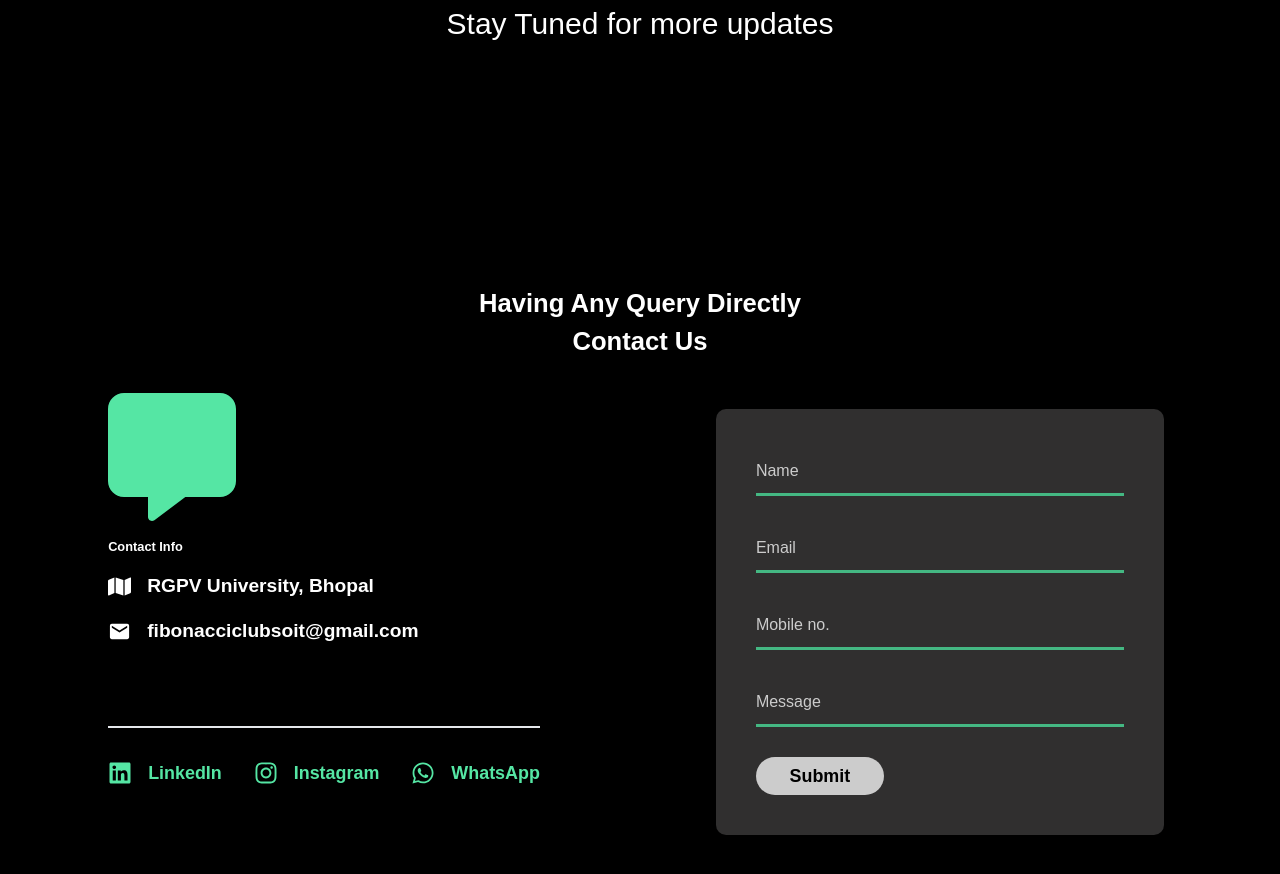
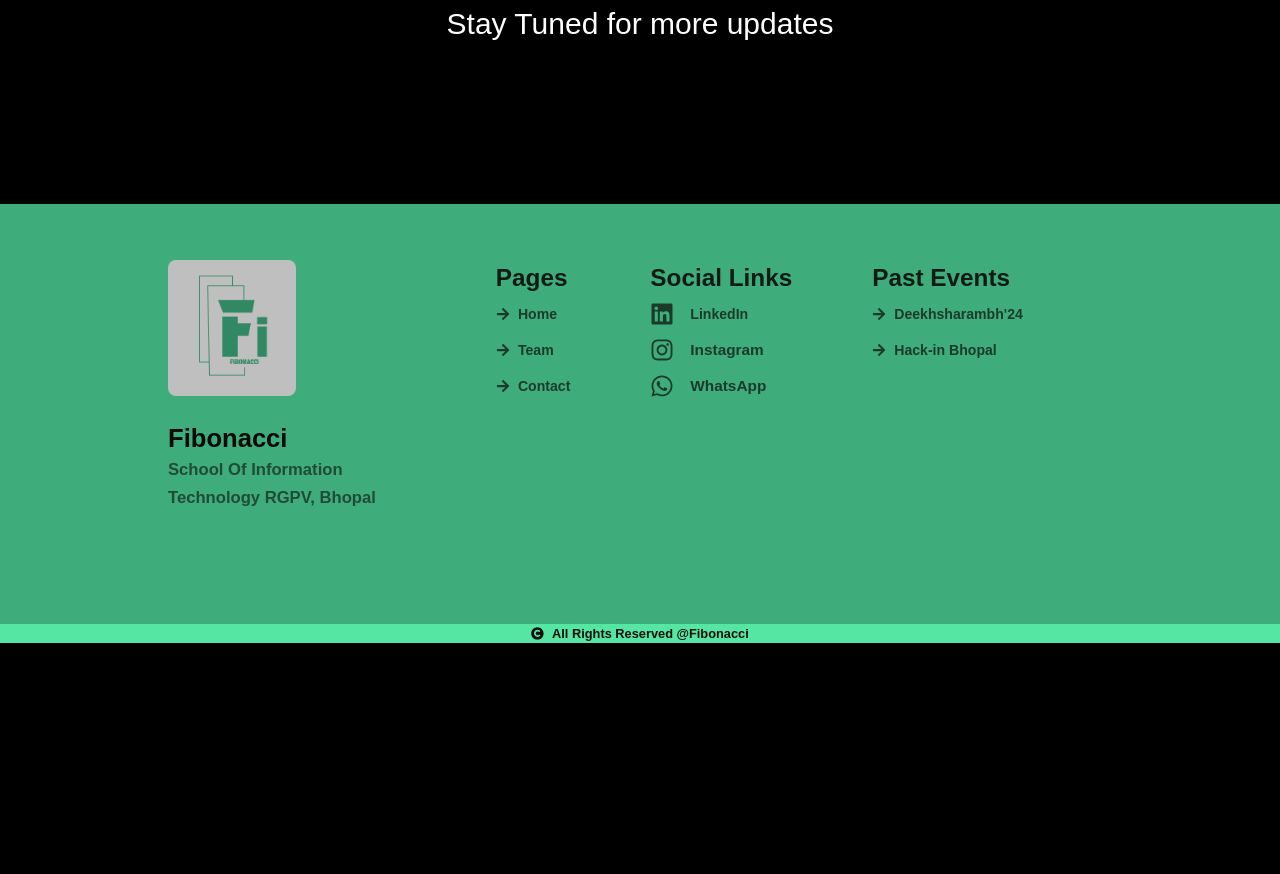
Before and after one commit to NitinChakrawarti/Fibonacci-soit, a React (Vite) app: page /fibohack in a window 1280 px wide. Shown: the part 620-1494 px from the top of the page. After the commit the page ends 1263 px from the top, so only its background shows below. Built offline with nearby package versions, Linux system fonts and the light colour scheme.

Commit message:
Update footer.jsx

```diff
--- a/src/components/footer.jsx
+++ b/src/components/footer.jsx
@@ -1,140 +1,72 @@
-import React, { useState } from "react";
-import "../style/contact.css";
-import { FaMap } from "react-icons/fa";
-import { FaMessage } from "react-icons/fa6";
-import { MdMail } from "react-icons/md";
+import React from "react";
+import Logo from "../assets/fibologo.png";
 import { Link } from "react-router-dom";
-import { FaLinkedin, FaInstagram, FaWhatsapp } from "react-icons/fa";
-import { Fade, Slide } from "react-awesome-reveal";
+import { FaInstagram, FaLinkedin, FaTwitter, FaWhatsapp } from "react-icons/fa";
+import { FaCopyright } from "react-icons/fa";
+import { FaArrowRight } from "react-icons/fa";
+import { Fade } from "react-awesome-reveal";
 
-const Contact = () => {
-  const [send, setSend] = useState(false);
-  const [name, setname] = useState("");
-  const [email, setemail] = useState("");
-  const [number, setnumber] = useState("");
-  const [message, setmessage] = useState("");
-
-  const formSubmit = async (event) => {
-    event.preventDefault();
-    const formData = new FormData(event.target);
-
-    formData.append("access_key", `${import.meta.env.VITE_KEY_FORMAPI}`);
-
-    const object = Object.fromEntries(formData);
-    const json = JSON.stringify(object);
-
-    const res = await fetch("https://api.web3forms.com/submit", {
-      method: "POST",
-      headers: {
-        "Content-Type": "application/json",
-        Accept: "application/json"
-      },
-      body: json
-    }).then((res) => res.json());
-
-    if (res.success) {
-      console.log("Success", res);
-      setemail("")
-      setname("")
-      setnumber("")
-      setmessage("")
-
-      var btn = document.getElementById("btn");
-      var btnText = document.getElementById("btnText");
-      btnText.innerHTML = "Done";
-      btn.classList.add("active");
-      btn.classList.add("pl-8");
-
-    }
-  };
-
+export default function Footer() {
 
     return (
         <>
-      <div className="pt-40">
-        <div className="contact_us_header text-center text-[2vmax] font-bold flex justify-center">
-          <p>Having Any Query Directly <br></br>
-            Contact Us
+            <Fade duration="2000" >
+                <div className='text-text_light mt-20 pb-8 md:px-10 bg-primary opacity-75 flex justify-between'>
+                    <div className='pl-8  lg:px-32  md:pb-20 pt-14 text-3xl text-white flex lg:flex-row flex-col md:gap-16 lg:gap-6 gap-6'>
+                        <div className=" flex sm:flex-col flex-row lg:flex-col md:flex-row md:gap-20 sm:gap-0 lg:gap-2 gap-8">
+                            <img className="w-[10vmax] rounded-lg" src={Logo} />
+                            <div className="flex flex-col lg:gap-0 md:gap-10 gap-0 md:justify-center ">
+                                <h1 className="font-extrabold  md:pt-4 md:text-[4vmax] lg:text-[2vmax] text-text_dark">
+                                    Fibonacci
+                                </h1>
+                                <p className="lg:text-[1.3vmax] text-[1.9vmax] text-text_dark/60 font-bold lg:leading-7"> School Of Information
+                                    <br></br> Technology RGPV, Bhopal
                                 </p>
                             </div>
-        <div className=" bg-black">
-          <Fade duration={1400}>
-            <div className="contact_us_body lg:-mb-12 flex  lg:flex-row flex-col md:flex-col justify-center md:items-start md:px-10 flex-wrap items-center lg:items-start  lg:pl-0  bg-black ">
-              <div className="contact_left md:w-fit lg:mt-8 md:mt-32 flex flex-col gap-4 justify-center lg:justify-start px-8 items-start">
-                <p className="lg:text-[10vmax] text-[6vmax] "> <FaMessage color="#55e6a4" />
-                </p>
+                        </div>
+                        <div className=" md:mt-16 lg:mt-0  mt-8">
+                            <div className="flex sm:flex-row flex-wrap lg:flex-row w-[100%] lg:justify-start gap-8 md:gap-36 lg:gap-20 lg:pl-24">
+                                <div className=" flex flex-row gap-8 md:gap-32 lg:gap-20 ">
+                                    <div className=" md:w-auto w-[16vmax]">
+                                        <h1 className="lg:text-[1.9vmax] md:text-[3vmax] text-text_dark/90 font-bold">Pages</h1>
+                                        <ul className="text-text_dark/70 flex flex-col lg:gap-0 gap-4 md:leading-9  leading-3 lg:pt-0 pt-4 md:pt-8 ">
+                                            <Link to="/" className="hover:text-text_dark text-[1.9vmax] lg:text-[1.1vmax] font-bold flex items-center gap-2"> <FaArrowRight />  Home</Link>
+                                            {/* <Link to="/about" className="hover:text-text_dark text-[1.9vmax] lg:text-[1.1vmax] font-bold flex items-center gap-2"> <FaArrowRight />  About</Link> */}
+                                            <Link to="/team" className="hover:text-text_dark text-[1.9vmax] lg:text-[1.1vmax] font-bold flex items-center gap-2"> <FaArrowRight />  Team</Link>
+                                            <Link to="/contact" className="hover:text-text_dark text-[1.9vmax] lg:text-[1.1vmax] font-bold flex items-center gap-2"> <FaArrowRight />  Contact</Link>
+                                            {/* <Link to="/" className="hover:text-text_dark text-[1.9vmax] lg:text-[1.1vmax] font-bold flex items-center gap-2"> <FaArrowRight />  Privacy Policy</Link>
+                                            <Link to="/about" className="hover:text-text_dark text-[1.9vmax] lg:text-[1.1vmax] font-bold flex items-center gap-2"> <FaArrowRight />  Disclaimer</Link> */}
+                                        </ul>
+                                    </div>
 
-                <p className="md:text-[2vmax] lg:text-[1vmax] md:font-bold">Contact Info</p>
-                <p className="flex items-center gap-4">
-                  <FaMap size="1.8vmax" />
-                  <span className="text-[1.5vmax] font-bold md:text-nowrap ">RGPV University, Bhopal</span>
-                </p>
-                <p className="flex items-center gap-4">
-                  <MdMail size="1.8vmax" />
-                  {/* <span className="text-[1.5vmax] font-bold"> fibonacciclubsoit@gmail.com</span> */}
-                  <Link
-                    to='#'
-                    onClick={(e) => {
-                      window.location.href = "mailto:fibonacciclubsoit@gmail.com";
-                      e.preventDefault();
-                    }}
-                    className="text-[1.8vmax] lg:text-[1.5vmax] font-bold"
-                  >
-                    fibonacciclubsoit@gmail.com
-                  </Link>
-                </p>
-                <div className="pt-4 mt-16 border-t-2 lg:mr-36">
-                  <ul className="text-primary flex flex-row gap-8 pt-4">
-                    <Link to="https://www.linkedin.com/in/fibonacci-soit/" className="  duration-300 hover:drop-shadow-custom-glow  hover:text-text_dark   text-[1.4vmax] flex items-center gap-4 font-bold"> <FaLinkedin size="1.5rem" /> LinkedIn </Link>
-                    <Link to="https://www.instagram.com/fibonacci_soit/" className="  duration-300 hover:drop-shadow-custom-glow  hover:text-text_dark flex items-center gap-4  text-[1.4vmax] font-bold"><FaInstagram size="1.5rem" /> Instagram</Link>
-                    <Link to="https://chat.whatsapp.com/FtTMIleQ34e5ITHF5JUv4w" className="  duration-300 hover:drop-shadow-custom-glow  hover:text-text_dark flex items-center gap-4 hover: text-[1.4vmax] font-bold"><FaWhatsapp size="1.5rem" /> WhatsApp</Link>
+                                    <div className="md:w-auto w-[20vmax]">
+                                        <h1 className="lg:text-[1.9vmax] md:text-[3vmax] text-text_dark/90 font-bold">Social Links</h1>
+                                        <ul className="text-text_dark/70 flex flex-col lg:gap-0 gap-4 md:leading-9  leading-3 lg:pt-0 pt-4 md:pt-8">
+                                            <Link to="https://www.linkedin.com/in/fibonacci-soit/" className="hover:text-text_dark text-[1.9vmax] lg:text-[1.1vmax] flex items-center gap-4 font-bold"> <FaLinkedin size="1.5rem" /> LinkedIn </Link>
+                                            <Link to="https://www.instagram.com/fibonacci_soit/" className="flex items-center gap-4 hover:text-text_dark text-[1.9vmax] lg:text-[1.2vmax] font-bold"><FaInstagram size="1.5rem" /> Instagram</Link>
+                                            <Link to="https://chat.whatsapp.com/FtTMIleQ34e5ITHF5JUv4w" className="flex items-center gap-4 hover:text-text_dark text-[1.9vmax] lg:text-[1.2vmax] font-bold"><FaWhatsapp size="1.5rem" /> WhatsApp</Link>
                                         </ul>
                                     </div>
                                 </div>
+                                <div className=" md:w-auto lg:w-[16vmax]">
+                                    <h1 className="lg:text-[1.9vmax] md:text-[3vmax] text-text_dark/90 font-bold">Past Events</h1>
+                                    <ul className="text-text_dark/70 flex flex-col lg:gap-0 gap-4 md:leading-9  leading-3 lg:pt-0 pt-4 md:pt-8">
+                                        <Link to="/" className="hover:text-text_dark text-[1.9vmax] lg:text-[1.1vmax] font-bold flex items-center gap-2"> <FaArrowRight />Deekhsharambh'24 </Link>
+                                        <Link to="/" className="hover:text-text_dark text-[1.9vmax] lg:text-[1.1vmax] font-bold flex items-center gap-2"> <FaArrowRight />  Hack-in Bhopal</Link>
 
-              <div className="contact-box md:mt-32 lg:mt-12 md:w-[41vmax] lg:w-[35vmax] md:text-[2vmax] lg:text-[1.5vmax]" style={{ display: send ? "none" : "block" }} >
-                <form onSubmit={formSubmit} className="flex flex-col md:gap-10 lg:gap-0">
-                  <div className="user-box ">
-                    <input className=" " value={name}
-                      onChange={(e) => setname(e.target.value)}
-                      type="text" name="name" required />
-                    <label className=" lg:text-[1vmax]"  >Name</label>
-                  </div>
-                  <div className="user-box ">
-                    <input className=" " value={email}
-                      onChange={(e) => setemail(e.target.value)}
-                      type="email" name="email" required />
-                    <label className=" lg:text-[1vmax]"  >Email</label>
-                  </div>
-                  <div className="user-box ">
-                    <input className=" " value={number}
-                      onChange={(e) => setnumber(e.target.value)}
-                      type="number" name="number" min="1000000000" max="9999999999" required />
-                    <label className=" lg:text-[1vmax]"  >Mobile no.</label>
-                  </div>
-                  <div className="user-box ">
-                    <input className=" " value={message}
-                      onChange={(e) => setmessage(e.target.value)}
-                      type="text" name="message" required />
-                    <label className=" lg:text-[1vmax]" >Message</label>
-                  </div>
-                  <input className="  hidden" type="checkbox" name="botcheck" style={{ display: "none" }} />
-                  <button id="btn" type="submit" className=" w-[16vmax] lg:w-[10vmax] lg:py-0 md:py-10 flex items-center justify-evenly py-6 text-[2.6vmax] lg:text-[1.4vmax] border-2 bg-white text-black font-bold hover:bg-white/50 ">
-                    <p id="btnText">Submit</p>
-                    <div className="checked">
-                      <svg xmlns="http://www.w3.org/2000/svg" viewBox="0 0 50 50">
-                        <path fill="transparent" d="M14.1 27.2l7.1 7.2 16.7-16.8"></path>
-                      </svg>
-                    </div>
-                  </button>
-                </form>
+                                    </ul>
                                 </div>
                             </div>
-          </Fade>
+                            {/* <div className="flex text-[1vmax] text-text_dark font-bold">
+                                <p className="flex  items-center justify-start gap-2"><FaCopyright /> All Rights Reserved @Fibonacci </p>
+                            </div> */}
                         </div>
                     </div>
+                </div>
+                <div className="flex text-[1vmax] text-text_dark items-center justify-center font-bold bg-primary">
+                    <p className="flex  items-center justify-start gap-2"><FaCopyright /> All Rights Reserved @Fibonacci </p>
+                </div>
+            </Fade>
         </>
-  );
-};
-
-export default Contact;
+    )
+}
```
Lines whose indentation alone changed are shown as unchanged.
